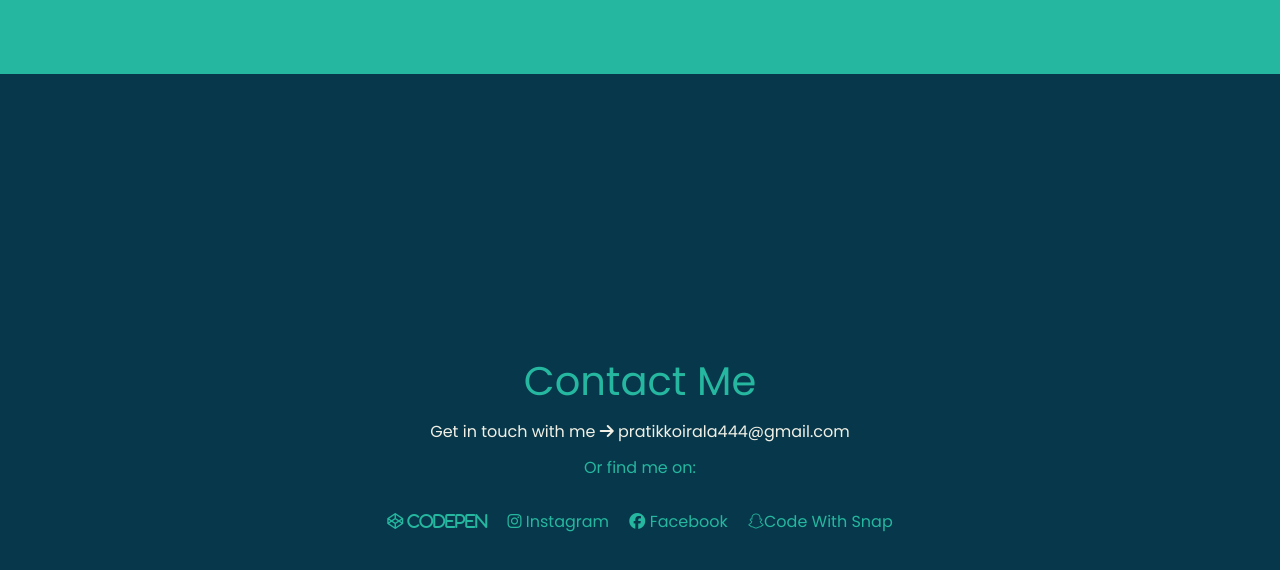
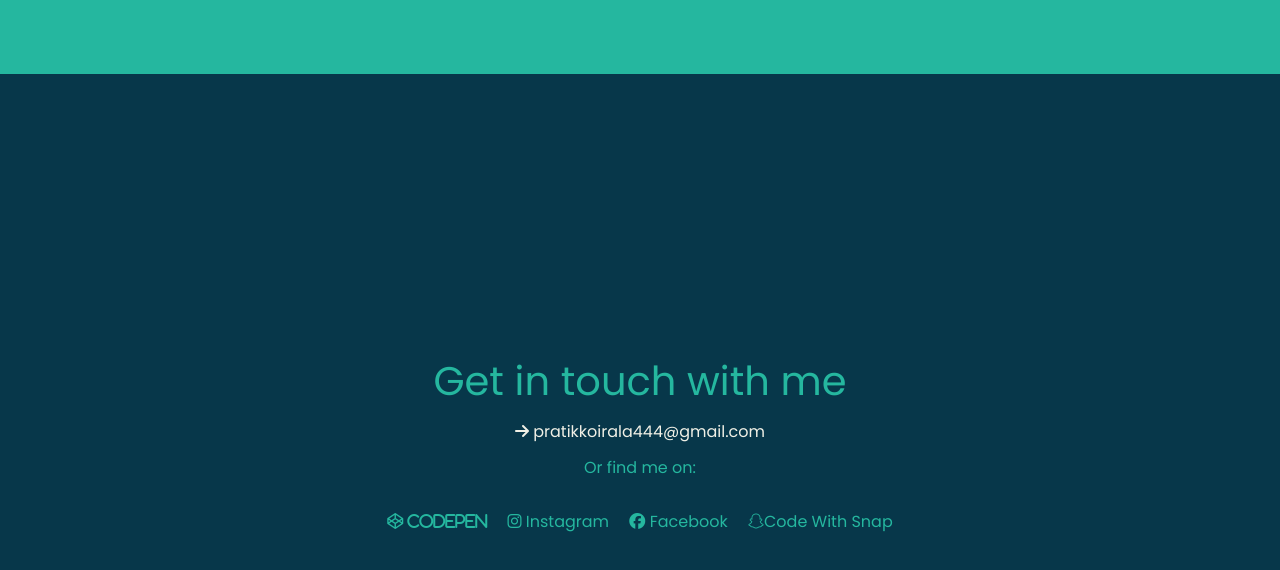
Before and after one commit to pratikkoirala444/pratikk.co, a plain HTML site: page index.html in a window 1280 px wide. Shown: the part 600-1170 px from the top of the page. Drawn offline with nearby package versions, Linux system fonts and the light colour scheme.

Commit message:
Update index.html

```diff
--- a/index.html
+++ b/index.html
@@ -4,7 +4,7 @@
   <meta charset="UTF-8" />
   <meta http-equiv="X-UA-Compatible" content="IE=edge" />
   <meta name="viewport" content="width=device-width, initial-scale=1.0" />
-  <title>PratikK</title>
+  <title>Portfolio Code</title>
   <style >
     @import url("https://fonts.googleapis.com/css2?family=Poppins:ital,wght@0,100;0,200;0,300;0,400;0,500;0,600;0,700;0,800;0,900;1,100;1,200;1,300;1,400;1,500;1,600;1,700;1,800;1,900&display=swap");
 
@@ -749,9 +749,9 @@ header {
   <div class="contact" id="contact-me">
     <div class="container">
       <div class="contact-content">
-        <h2>Contact Me</h2>
+        <h2>Get in touch with me</h2>
         <p class="mail">
-          Get in touch with me <i class="fas fa-arrow-right"></i> pratikkoirala444@gmail.com
+         <i class="fas fa-arrow-right"></i> pratikkoirala444@gmail.com
         </p>
         <p class="links">Or find me on:</p>
 
@@ -764,7 +764,6 @@ header {
       </div>
     </div>
   </div>
-  <!-- JAVASCRIPT -->
 
 </body>
 
```
